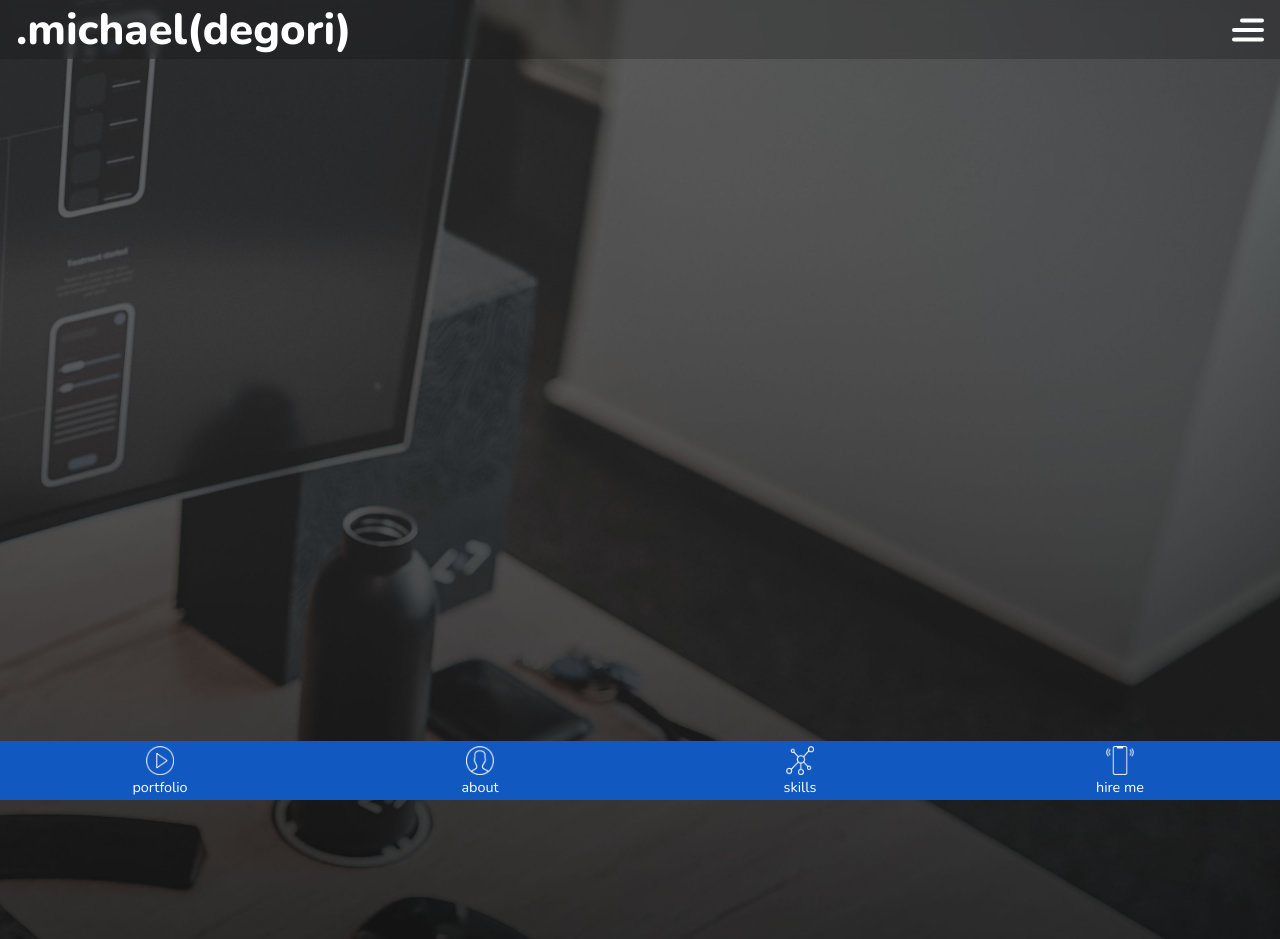
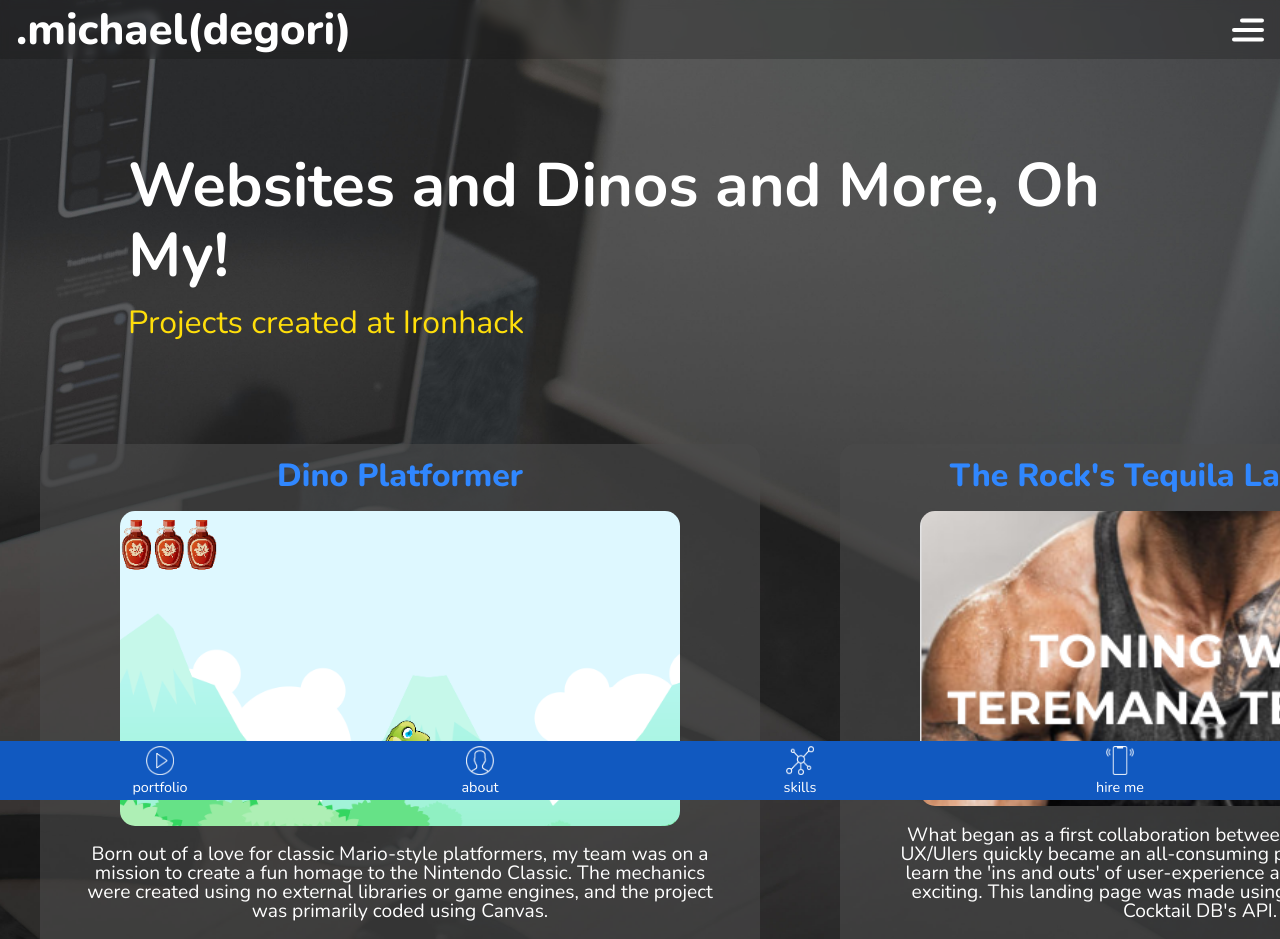
Before and after one commit to michaeldegori/portfolio-site, a React (Create React App) app: page /portfolio in a window 1280 px wide. Shown: the top 939 px of the page. Before the commit the page ends 800 px from the top, so only its background shows below. Built offline with nearby package versions, Linux system fonts and the light colour scheme.

Commit message:
doing portfolio section

```diff
--- a/src/components/Home.js
+++ b/src/components/Home.js
@@ -21,7 +21,7 @@ const Home = (props) => {
       <main>
         <section id="home-title">
           <div id="home-title-container">
-            <h1>I build amazing<br />experiences</h1>
+            <h1>I build<br />amazing<br />experiences</h1>
             <h3>Web Developer from MIA</h3>
           </div>
         </section>
--- a/src/components/Portfolio.js
+++ b/src/components/Portfolio.js
@@ -1,10 +1,51 @@
 import '../styles/Porfolio.css'
 import React from 'react';
+import dinoStill from '../images/dino-game-still.png';
+import rockStill from '../images/rock-site-still.png';
+import defaultStill from '../images/project-default.jpeg';
 
 const Portfolio = () => {
   return (
-    <div>
+    <div className="portfolio">
+      <main>
+        <section id="portfolio-title">
+          <div id="portfolio-title-container">
+            <h1>Websites and Dinos and More, Oh My!</h1>
+            <h3>Projects created at Ironhack</h3>
+          </div>
+        </section>
 
+        <section id="portfolio-section">
+          <div id="portfolio-container">
+            <div id="portfolio-carousel-container">
+              <div className="projects">
+                <div className="projects-container">
+                  <h2>Dino Platformer</h2>
+                  <div id="dino-wrapper"></div>
+                  <p>Born out of a love for classic Mario-style platformers, my team was on a mission to create a fun homage to the Nintendo Classic. The mechanics were created using no external libraries or game engines, and the project was primarily coded using Canvas.</p>
+                  <button id="dino-link">Check me out!</button>
+                </div>
+              </div>
+              <div className="projects">
+                <div className="projects-container">
+                  <h2>The Rock's Tequila Landing Page</h2>
+                  <div id="rock-wrapper"></div>
+                  <p>What began as a first collaboration between training Web Devs and UX/UIers quickly became an all-consuming passion project. Getting to learn the 'ins and outs' of user-experience and design was especially exciting. This landing page was made using React and incorporates Cocktail DB's API.</p>
+                  <button id="rock-link">Check me out!</button>
+                </div>
+              </div>
+              <div className="projects">
+                <div className="projects-container">
+                  <h2>Unnamed Project</h2>
+                  <div id="default-wrapper"></div>
+                  <button id="default-link">Check me out!</button>
+                  <p></p>
+                </div>
+              </div>
+            </div>
+          </div>
+        </section>
+      </main>
     </div>
   );
 };
--- a/src/styles/Home.css
+++ b/src/styles/Home.css
@@ -1,5 +1,5 @@
 #home-title {
-  height: 35vmax;
+  height: 32vmax;
   width: 80%;
   margin: 3.75rem 10% 0;
   display:flex;
@@ -7,16 +7,12 @@
   justify-content: center;
 }
 
-#home-title.open {
-  margin: 8.75rem 10% 0;
-}
-
 #home-title h1 {
   font-family: 'Nunito', sans-serif;
   font-weight: 700;
   color: white;
-  font-size: 6vmax;
-  line-height: 7vmax;
+  font-size: 5.5vmax;
+  line-height: 6vmax;
 }
 
 #home-title h3 {
@@ -25,7 +21,7 @@
   display: inline-block;
   color: #FFDE0A;
   font-size: 2.5vmax;
-  line-height: 7vmax;
+  line-height: 5.5vmax;
 }
 
 #home-portfolio {
@@ -60,11 +56,11 @@
 }
 
 #view-work a {
-  color: #1159c0;
+  color: #3087FF;
 }
 
 #home-carousel-container {
-  height: 40vmax;
+  height: 35vmax;
   width: 100%;
   padding-top: 3vmax;
   overflow-x: auto;
@@ -78,7 +74,7 @@
 
 #home-carousel-container article {
   height: 100%;
-  width: 55vmin;
+  width: 45vmin;
   border-radius: 15px;
   display: inline-block;
 }
--- a/src/styles/Porfolio.css
+++ b/src/styles/Porfolio.css
@@ -0,0 +1,121 @@
+#portfolio-title {
+  height: 30vmax;
+  width: 80%;
+  margin: 3.75rem 10% 0;
+  display:flex;
+  flex-direction: column;
+  justify-content: center;
+}
+
+#portfolio-title h1 {
+  font-family: 'Nunito', sans-serif;
+  font-weight: 700;
+  color: white;
+  font-size: 4.8vmax;
+  line-height: 5.5vmax;
+}
+
+#portfolio-title h3 {
+  font-family: 'Nunito', sans-serif;
+  font-weight: 500;
+  display: inline-block;
+  color: #FFDE0A;
+  font-size: 2.5vmax;
+  line-height: 4.8vmax;
+}
+
+#portfolio-section {
+  text-align: center;
+}
+
+#portfolio-section h2{
+  font-family: 'Nunito', sans-serif;
+  color: #3087FF;
+  font-size: 2rem;
+  font-weight: 800;
+  margin-bottom: 1.5vmax;
+}
+
+#portfolio-carousel-container {
+  width: 100%;
+  overflow-x: auto;
+  overflow-y: hidden;
+  white-space: nowrap;
+  scroll-snap-type: x mandatory;
+}
+
+#portfolio-carousel-container::-webkit-scrollbar {
+  display: none;
+}
+
+.projects {
+  width: 90vmin;
+  height: 35rem;
+  background-color: rgba(75, 75, 75, 0.603);
+  margin: 0 5vmin 10vmax;
+  border-radius: 15px;
+  display: inline-block;
+  white-space: normal;
+  scroll-snap-align: center;
+}
+
+.projects-container {
+  height: 35rem;
+  padding : 1rem 0;
+  display: flex;
+  flex-direction: column;
+  align-items: center;
+  justify-content: space-around;
+}
+
+.projects p {
+  font-family: 'Nunito', sans-serif;
+  color: white;
+  font-size: 1.2rem;
+  margin: 1.5vmax auto 0;
+  white-space: normal;
+  width: 80vmin;
+}
+
+.projects button {
+  width: 55vmin;
+  font-family: 'Nunito', sans-serif;
+  font-size: 1.3rem;
+  font-weight: 900;
+  color: black;
+  background-color: #FFDE0A;
+  padding: .6rem .8rem;
+  border: none;
+  border-radius: 25px;
+  margin-top: 1.5vmax;
+}
+
+#dino-wrapper {
+  height: 50vmin;
+  width: 70vmin;
+  border-radius: 15px;
+  background-image: url('../images/dino-game-still.png');
+  background-repeat: no-repeat;
+  background-size: cover;
+  background-position: top;
+}
+
+#rock-wrapper {
+  height: 50vmin;
+  width: 70vmin;
+  border-radius: 15px;
+  background-image: url('../images/rock-site-still.png');
+  background-repeat: no-repeat;
+  background-size: cover;
+  background-position: center;
+}
+
+#default-wrapper {
+  height: 50vmin;
+  width: 70vmin;
+  border-radius: 15px;
+  background-image: url('../images/project-default.jpeg');
+  background-repeat: no-repeat;
+  background-size: cover;
+  background-position: top;
+}
```
Also changed, not shown: 1 other file (tests, documents, lock files or other folders).
